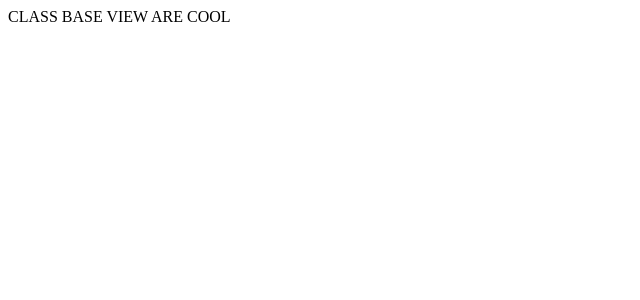
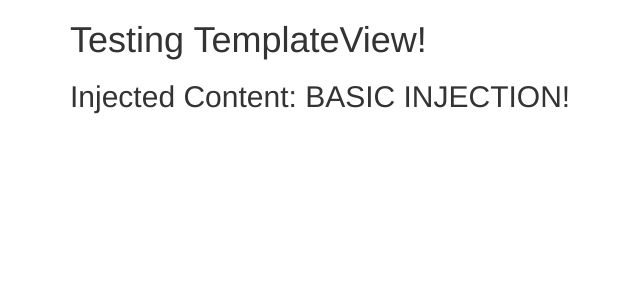
Before and after one commit to jbarragan/learn-django, a Django app: page / in a window 1280 px wide. Shown: the top 300 px of the page, without its empty margins (0-640 px from the left). Run offline with Django 3.2, Linux system fonts and the light colour scheme; some libraries are stand-ins or nearby versions.

Commit message:
Advanced_Django_CBV_User: Use TemplateViews and set view context.

```diff
--- a/lectures/Django-Python-Full-Stack-Web-Devloper-master/Advanced_Django_CBV_User/advcbv/advcbv/urls.py
+++ b/lectures/Django-Python-Full-Stack-Web-Devloper-master/Advanced_Django_CBV_User/advcbv/advcbv/urls.py
@@ -18,6 +18,6 @@ from django.contrib import admin
 from basic_app import views
 
 urlpatterns = [
-    url(r'^$', views.CBView.as_view(), name="index"),
+    url(r'^$', views.IndexView.as_view(), name="index"),
     url(r'^admin/', admin.site.urls),
 ]
--- a/lectures/Django-Python-Full-Stack-Web-Devloper-master/Advanced_Django_CBV_User/advcbv/basic_app/views.py
+++ b/lectures/Django-Python-Full-Stack-Web-Devloper-master/Advanced_Django_CBV_User/advcbv/basic_app/views.py
@@ -1,12 +1,10 @@
 from django.shortcuts import render
-from django.views.generic import View
-from django.http import HttpResponse
+from django.views.generic import View, TemplateView
 
+class IndexView(TemplateView):
+    template_name = "index.html"
 
-# Create your views here.
-# def index(request):
-#     return render(request, "index.html")
-
-class CBView(View):
-    def get(self, request):
-        return HttpResponse("CLASS BASE VIEW ARE COOL")
+    def get_context_data(self, **kwargs):
+        context = super().get_context_data(**kwargs)
+        context["injectme"] = "BASIC INJECTION!"
+        return context
--- a/lectures/Django-Python-Full-Stack-Web-Devloper-master/Advanced_Django_CBV_User/advcbv/templates/index.html
+++ b/lectures/Django-Python-Full-Stack-Web-Devloper-master/Advanced_Django_CBV_User/advcbv/templates/index.html
@@ -1,4 +1,5 @@
 {% extends "base.html" %}
 {% block body_block %}
-<h1>Hello World! Index Home Page</h1>
+  <h1>Testing TemplateView!</h1>
+  <h2>Injected Content: {{ injectme }}</h2>
 {% endblock %}
```
